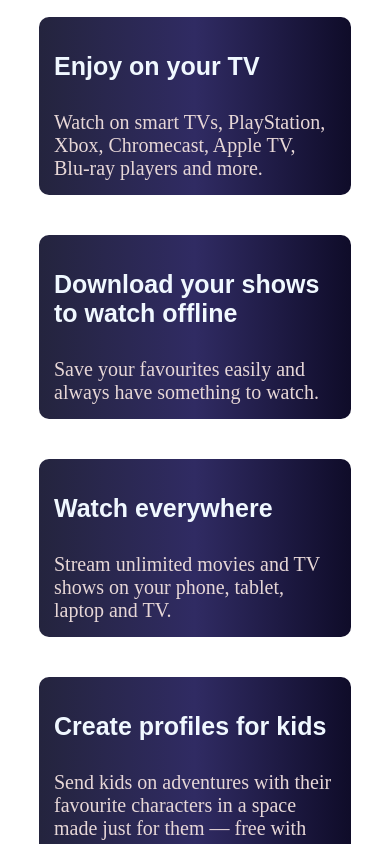
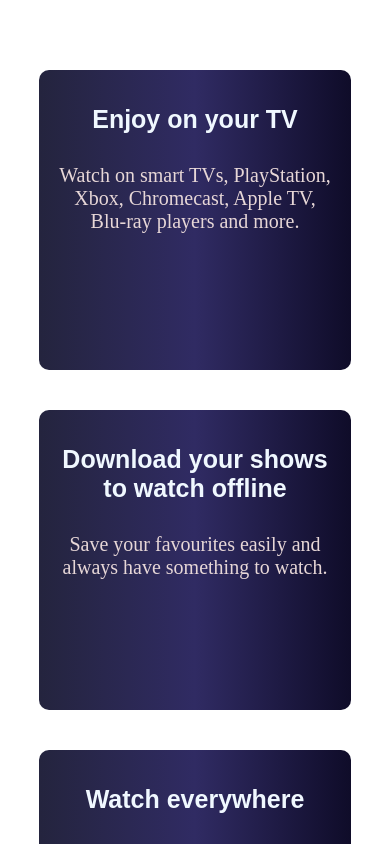
Before and after one commit to Vigneshwar4053/media, a plain HTML site: page index.html in a window 390 px wide. Drawn offline with Linux system fonts and the light colour scheme.

Commit message:
Update index.html

```diff
--- a/index.html
+++ b/index.html
@@ -18,7 +18,7 @@
             display: flex;
             justify-content: center;
             padding-top: 50px;
-            overflow:scroll;
+           overflow: scroll;
     }
     .box{
         height: 300px;
@@ -31,6 +31,7 @@
         border-radius: 10px;
         margin: 20px;
         box-shadow: 0 0 20p;
+        text-align: center;
 
     }
     .headings{
@@ -60,14 +61,17 @@
   }
 }
 
-@media (max-width: 600px) {
+@media (max-width: 667px)  {
   .container {
-    flex-direction: column;
-    align-items: center;
+    flex-wrap: wrap;
+    justify-content: center;
   }
 
   .box {
     width: 80%;
+    flex-wrap: wrap;
+    margin-top: 20px;
+
   }
 }
 
```
